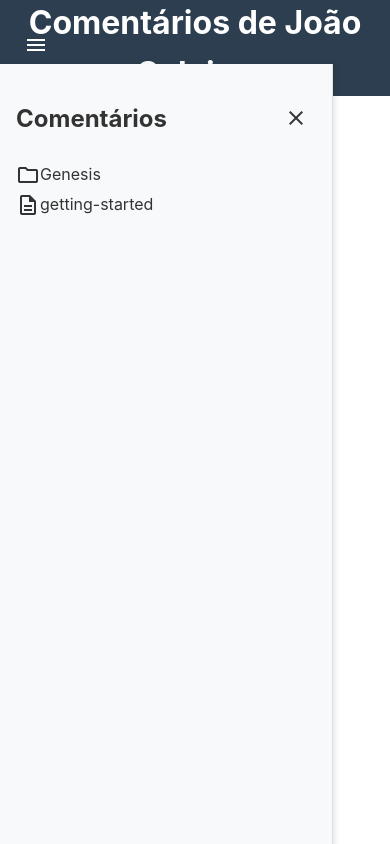
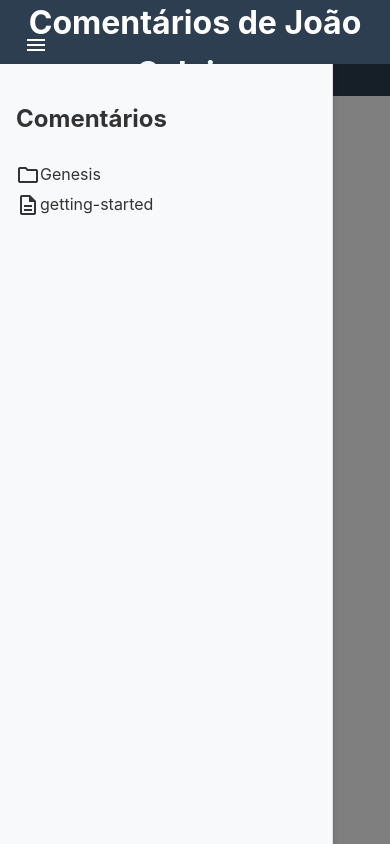
Before and after one commit to presbitech/site-john-calvin-coments, a SvelteKit app: page / in a window 390 px wide. Both pictures are taken after a click on the button "menu". Built offline with nearby package versions, Linux system fonts and the light colour scheme.

Commit message:
Improving mobile experience

```diff
--- a/src/lib/layouts/MDLayout.svelte
+++ b/src/lib/layouts/MDLayout.svelte
@@ -11,7 +11,6 @@
     font-family: system-ui, -apple-system, sans-serif;
     line-height: 1.6;
     color: var(--text-color);
-    padding: 2rem;
     max-width: 800px;
     margin: 0 auto;
   }
--- a/src/routes/+layout.svelte
+++ b/src/routes/+layout.svelte
@@ -28,6 +28,11 @@
   // Toggle left sidebar visibility for mobile view
   function toggleLeftSidebar() {
     leftSidebarVisible = !leftSidebarVisible;
+  }
+
+  // Close sidebar when clicking outside of it
+  function handleOverlayClick() {
+    leftSidebarVisible = false;
   }
 
   // Handle click on TOC item
@@ -173,7 +178,7 @@
     <button
       class="mobile-toggle"
       aria-label="Toggle sidebar"
-      onclick={toggleLeftSidebar}
+      on:click={() => toggleLeftSidebar()}
     >
       <span class="material-symbols-outlined">menu</span>
     </button>
@@ -181,24 +186,22 @@
   </header>
 
   <div class="main-container">
+    <!-- Overlay for closing the sidebar when clicking outside -->
+    {#if leftSidebarVisible}
+      <div class="sidebar-overlay" on:click={() => handleOverlayClick()}></div>
+    {/if}
+
     <nav class="left-sidebar" class:visible={leftSidebarVisible}>
       <div class="sidebar-header">
         <h2>Comentários</h2>
-        <button
-          class="close-sidebar"
-          aria-label="Close sidebar"
-          onclick={toggleLeftSidebar}
-        >
-          <span class="material-symbols-outlined">close</span>
-        </button>
       </div>
       {#each data.files as item}
         <div class="file-tree">
           {#if item.isDirectory}
             <div
               class="file-item folder-item"
-              onclick={() => toggleFolder(item.path)}
-              onkeydown={(e) => e.key === 'Enter' && toggleFolder(item.path)}
+              on:click={() => toggleFolder(item.path)}
+              on:keydown={(e) => e.key === 'Enter' && toggleFolder(item.path)}
               tabindex="0"
               role="button"
               aria-expanded={!!expandedFolders[item.path]}
@@ -212,8 +215,8 @@
                   {#if childItem.isDirectory}
                     <div
                       class="file-item folder-item"
-                      onclick={() => toggleFolder(childItem.path)}
-                      onkeydown={(e) => e.key === 'Enter' && toggleFolder(childItem.path)}
+                      on:click={() => toggleFolder(childItem.path)}
+                      on:keydown={(e) => e.key === 'Enter' && toggleFolder(childItem.path)}
                       tabindex="0"
                       role="button"
                       aria-expanded={!!expandedFolders[childItem.path]}
@@ -270,7 +273,7 @@
               style="padding-left: {(item.level - 1) * 1}rem"
               data-level={item.level}
               data-id={item.id}
-              onclick={(e) => handleTocItemClick(item.id, e)}
+              on:click={(e) => handleTocItemClick(item.id, e)}
             >
               {item.text}
             </a>
@@ -323,6 +326,18 @@
     grid-template-columns: var(--sidebar-width) 1fr var(--sidebar-width);
     flex: 1;
     gap: 2rem;
+    position: relative;
+  }
+
+  .sidebar-overlay {
+    position: fixed;
+    top: var(--header-height);
+    left: 0;
+    right: 0;
+    bottom: 0;
+    background-color: rgba(0, 0, 0, 0.5);
+    z-index: 50;
+    display: none;
   }
 
   .left-sidebar,
@@ -444,6 +459,10 @@
       justify-content: center;
     }
 
+    .sidebar-overlay {
+      display: block;
+    }
+
     .left-sidebar {
       position: fixed;
       left: -100%;
@@ -460,10 +479,6 @@
       left: 0;
     }
 
-    .close-sidebar {
-      display: block;
-    }
-
     .right-sidebar {
       display: none;
     }
--- a/src/routes/[...slug]/+page.svelte
+++ b/src/routes/[...slug]/+page.svelte
@@ -11,6 +11,5 @@
     width: 100%;
     max-width: 100%;
     overflow-x: auto;
-    padding: 2rem;
   }
 </style>
```
